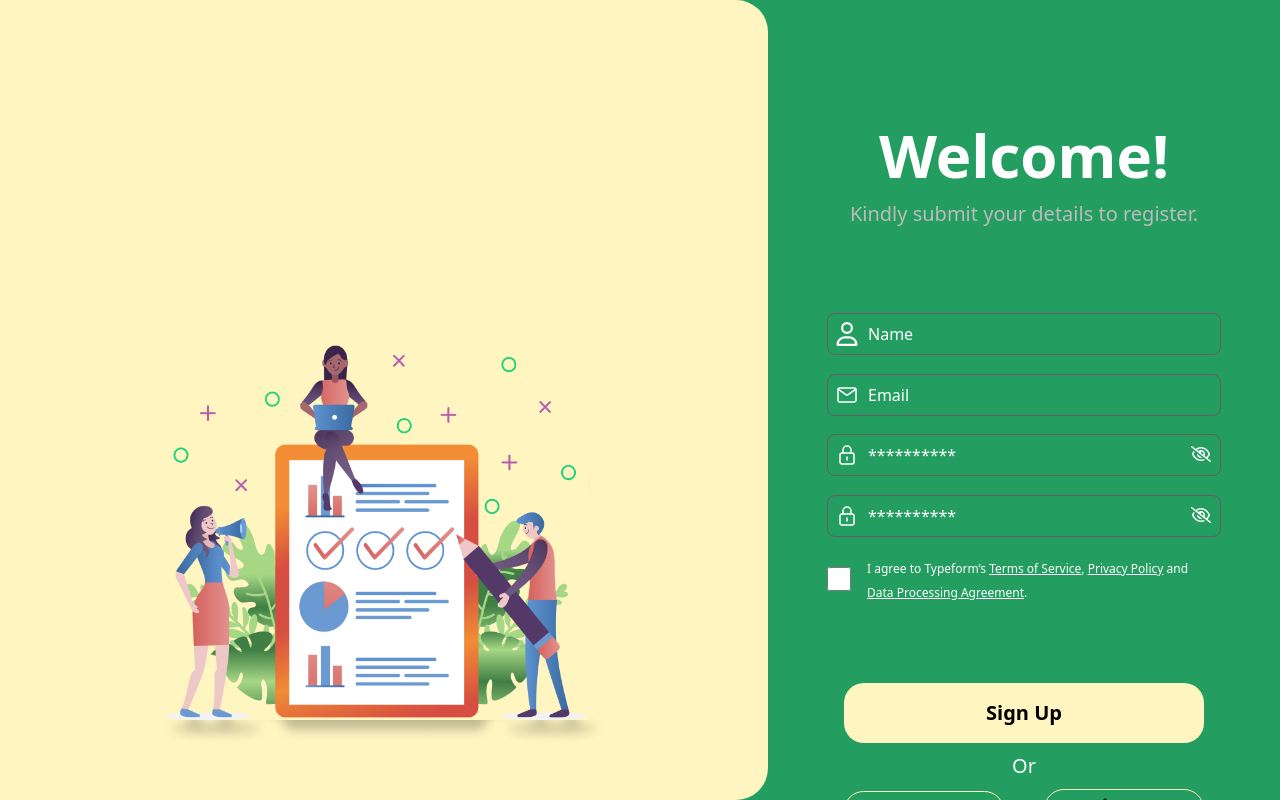
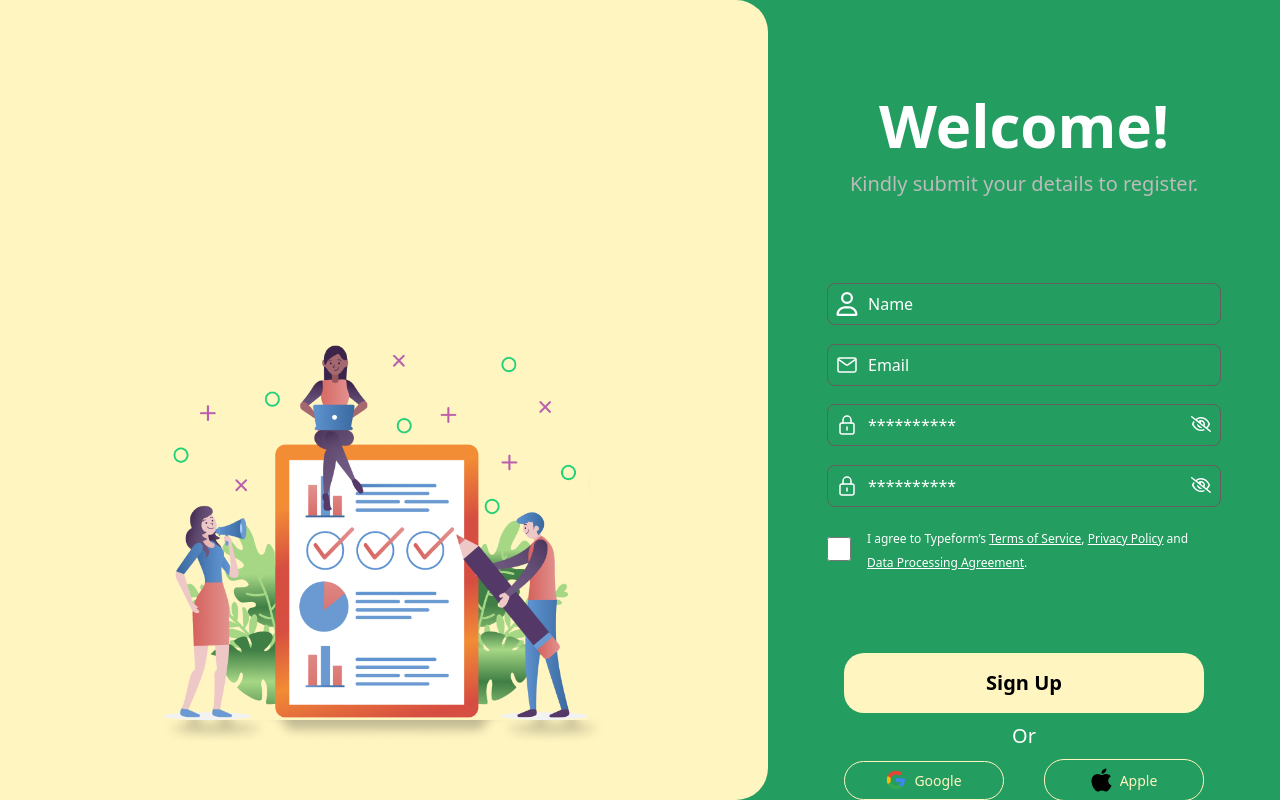
Before and after one commit to Intuneteq/survey-app-2, a React (Vite) app in the folder frontend/: page /register in a window 1280 px wide. Built offline with nearby package versions, Linux system fonts and the light colour scheme; a web font is replaced by a local one.

Commit message:
doc: writing doc on the app

```diff
--- a/frontend/src/components/atoms/FormInput.tsx
+++ b/frontend/src/components/atoms/FormInput.tsx
@@ -16,7 +16,7 @@ type Props = {
 
   readOnly?: boolean;
 
-  hideLabel?: boolean;
+  hideLabel?: boolean; // Hide the label Element for the inputs
 
   children?: ReactNode;
 };
--- a/frontend/src/pages/auth/Register.tsx
+++ b/frontend/src/pages/auth/Register.tsx
@@ -16,7 +16,7 @@ export default function Register() {
   const { google, apple } = Images;
 
   return (
-    <section className="pt-[6.88rem] pb-[5.06rem]">
+    <section className="py-20 xl:py-24">
       <AuthHeader
         title="Welcome!"
         subTitle="Kindly submit your details to register."
@@ -101,8 +101,14 @@ export default function Register() {
               <div className="w-[22.125rem] text-white">
                 <small className="text-[0.75rem] font-normal">
                   I agree to Typeform’s{" "}
-                  <button type="button" className="underline">Terms of Service</button>,{" "}
-                  <button type="button" className="underline">Privacy Policy</button> and{" "}
+                  <button type="button" className="underline">
+                    Terms of Service
+                  </button>
+                  ,{" "}
+                  <button type="button" className="underline">
+                    Privacy Policy
+                  </button>{" "}
+                  and{" "}
                   <button type="button" className="underline">
                     Data Processing Agreement
                   </button>
```
